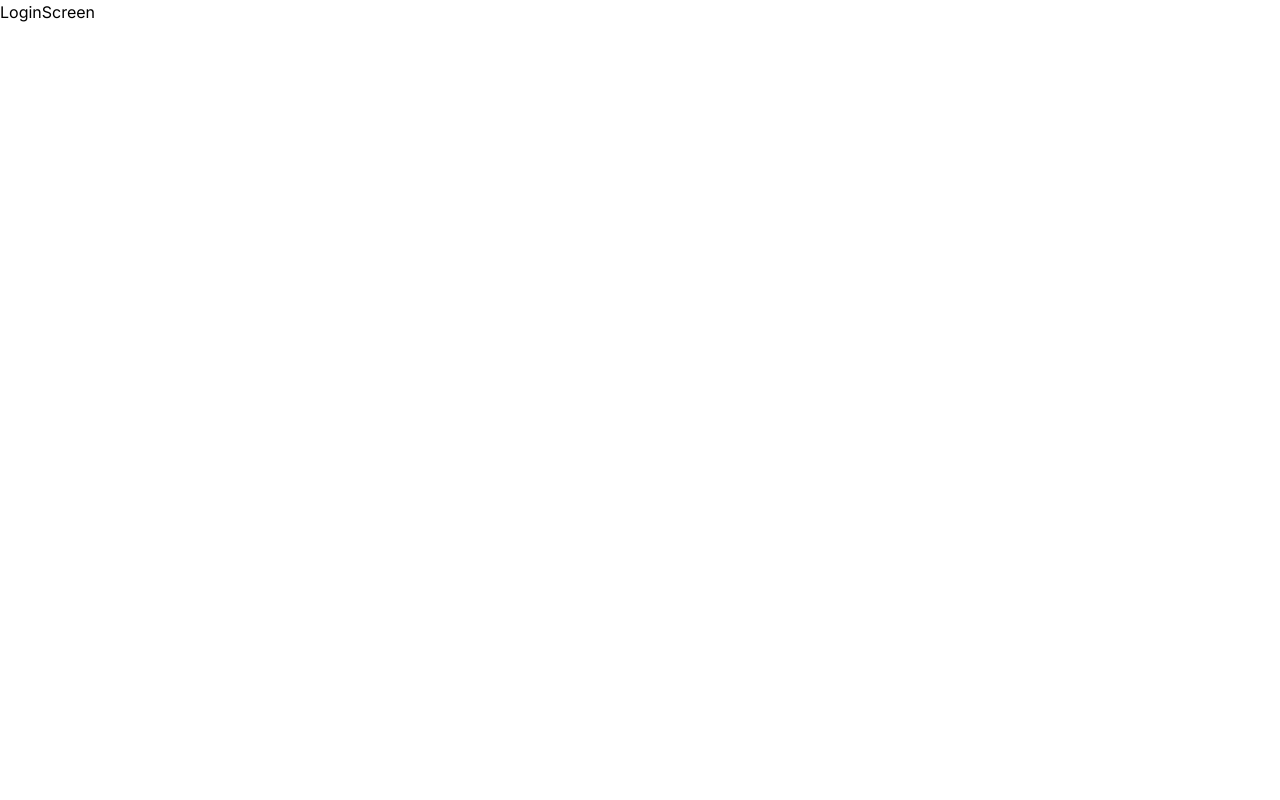
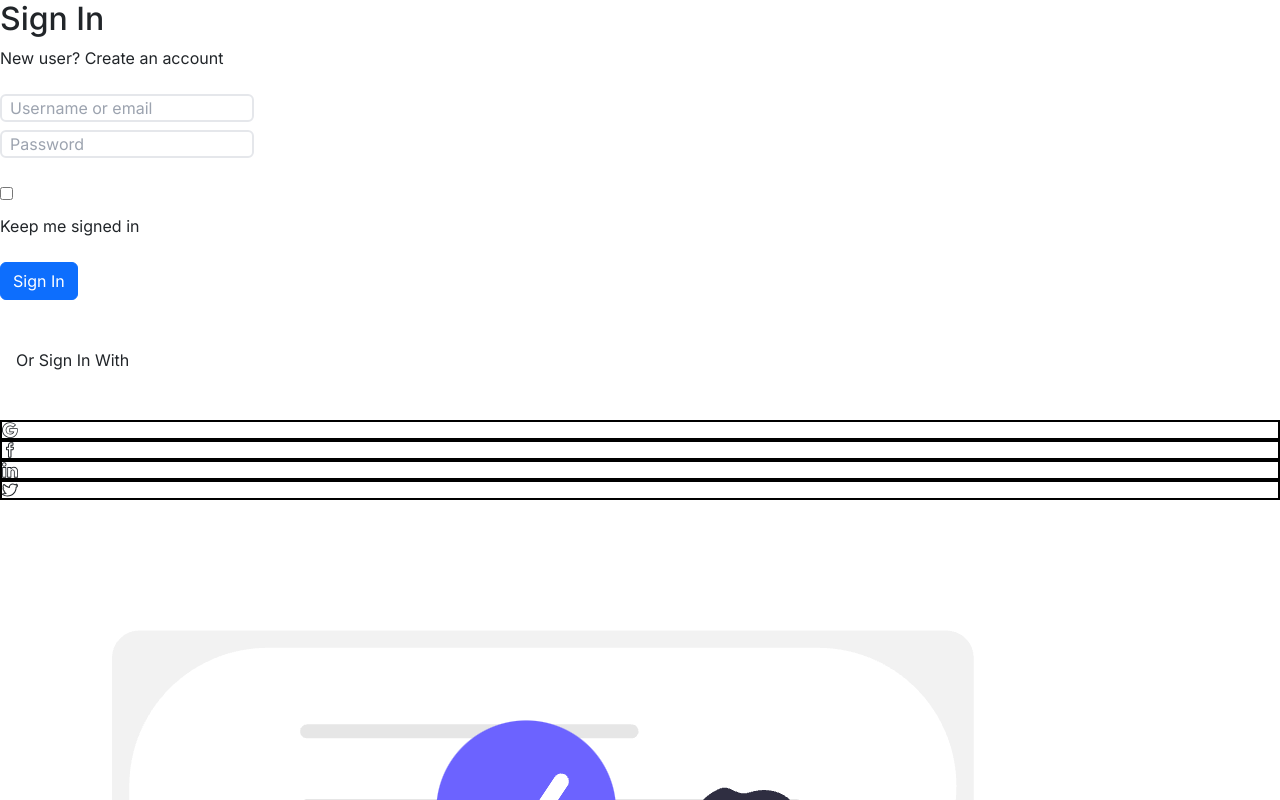
Before and after one commit to akshay-dev-3395/Timesworld-L1-MT, a Next.js app: page / in a window 1280 px wide. Shown: the top 800 px of the page. Built offline with nearby package versions, Linux system fonts and the light colour scheme.

Commit message:
login screen ui completed

```diff
--- a/package.json
+++ b/package.json
@@ -11,11 +11,16 @@
   "dependencies": {
     "@reduxjs/toolkit": "^2.5.0",
     "axios": "^1.7.9",
+    "bootstrap": "^5.3.3",
+    "clsx": "^2.1.1",
     "formik": "^2.4.6",
     "next": "15.1.5",
     "react": "^19.0.0",
+    "react-bootstrap": "^2.10.8",
     "react-dom": "^19.0.0",
+    "react-icons": "^5.4.0",
     "react-redux": "^9.2.0",
+    "tailwind-merge": "^2.6.0",
     "yup": "^1.6.1"
   },
   "devDependencies": {
--- a/src/app/globals.css
+++ b/src/app/globals.css
@@ -2,7 +2,15 @@
 @tailwind components;
 @tailwind utilities;
 
-* {
+body,
+h1,
+h2,
+h3,
+p,
+ul,
+ol,
+li {
   margin: 0;
   padding: 0;
+  list-style: none;
 }
--- a/src/app/layout.tsx
+++ b/src/app/layout.tsx
@@ -2,6 +2,7 @@ import type { Metadata } from "next";
 import { Inter } from "next/font/google";
 import "./globals.css";
 import StoreProvider from "@/store/StoreProvider";
+import "bootstrap/dist/css/bootstrap.min.css";
 
 const inter = Inter({ subsets: ["latin"] });
 
@@ -17,6 +18,10 @@ export default function RootLayout({
 }>) {
   return (
     <html lang="en">
+      <meta
+        name="viewport"
+        content="width=device-width, initial-scale=1.0"
+      ></meta>
       <body className={`${inter.className} bg-white`}>
         <StoreProvider>{children}</StoreProvider>
       </body>
--- a/src/app/page.tsx
+++ b/src/app/page.tsx
@@ -1,7 +1,18 @@
+import LoginForm from "@/components/LoginScreenComponent/LoginForm";
+import Image from "next/image";
 import React from "react";
 
 const LoginScreen = () => {
-  return <div className="text-cyan-300">LoginScreen</div>;
+  return (
+    <div className="flex flex-row h-screen">
+      <div className="flex-1 flex justify-center items-center">
+        <LoginForm />
+      </div>
+      <div className="hidden lg:flex flex-1 justify-center items-center">
+        <img src="/login.png" alt="login image" className="h-3/5" />
+      </div>
+    </div>
+  );
 };
 
 export default LoginScreen;
--- /dev/null
+++ b/src/components/CommonComponent/ButtonComponent.tsx
@@ -0,0 +1,34 @@
+"use client";
+
+import React from "react";
+import Button from "react-bootstrap/Button";
+
+type Props = {
+  label: string;
+  onPress: () => void;
+  containerStyle?: string;
+  buttonStyle?: string;
+  variant?: string;
+};
+
+const ButtonComponent = (props: Props) => {
+  const {
+    label,
+    onPress,
+    containerStyle,
+    buttonStyle,
+    variant = "primary",
+  } = props;
+  return (
+    <div className={`${containerStyle}`}>
+      <Button
+        variant={variant}
+        className={`${buttonStyle} w-full h-14 rounded`}
+      >
+        {label}
+      </Button>
+    </div>
+  );
+};
+
+export default ButtonComponent;
--- /dev/null
+++ b/src/components/CommonComponent/InputComponent.tsx
@@ -0,0 +1,39 @@
+"use client";
+import { cn } from "@/hooks/utils";
+import React from "react";
+
+type Props = {
+  placeholder: string;
+  onChangeText: (text: string) => void;
+  containerStyle?: string;
+  inputStyle?: string;
+  name: string;
+  type?: string;
+};
+
+const InputComponent = (props: Props) => {
+  const {
+    placeholder,
+    onChangeText,
+    containerStyle,
+    inputStyle,
+    name,
+    type = "text",
+  } = props;
+  return (
+    <div className={cn(`my-2`, containerStyle)}>
+      <input
+        placeholder={placeholder}
+        name={name}
+        className={cn(
+          `w-full h-14 border-2 border-gray-200 rounded px-2`,
+          inputStyle
+        )}
+        onChange={(event) => onChangeText(event.target.value)}
+        type={type}
+      />
+    </div>
+  );
+};
+
+export default InputComponent;
--- /dev/null
+++ b/src/components/LoginScreenComponent/LoginForm.tsx
@@ -0,0 +1,50 @@
+"use client";
+import React from "react";
+import InputComponent from "../CommonComponent/InputComponent";
+import ButtonComponent from "../CommonComponent/ButtonComponent";
+import SocialMediaSection from "./SocialMediaSection";
+
+type Props = {};
+
+const LoginForm = (props: Props) => {
+  return (
+    <div className="w-3/4">
+      <h2 className="text-4xl text-slate-900">Sign In</h2>
+      <p className="text-slate-900 text-lg mb-4">
+        New user?{" "}
+        <span className="cursor-pointer text-blue-600"> Create an account</span>
+      </p>
+      <InputComponent
+        name="user_name"
+        placeholder="Username or email"
+        onChangeText={() => {}}
+      />
+      <InputComponent
+        name="password"
+        placeholder="Password"
+        onChangeText={() => {}}
+        type="password"
+      />
+      <div className="flex-row flex items-center gap-2 my-4">
+        <InputComponent
+          name="check"
+          placeholder=""
+          onChangeText={() => {}}
+          type="checkbox"
+          inputStyle="h-6 w-6"
+        />
+        <p className="text-slate-900 text-lg m-0 p-0">Keep me signed in</p>
+      </div>
+      <ButtonComponent label="Sign In" onPress={() => {}} />
+
+      <div className="flex flex-row items-center my-5">
+        <div className="flex-1 h-1 bg-slate-600" />
+        <p className="text-slate-900 text-lg px-3 m-0 ">Or Sign In With</p>
+        <div className="flex-1 h-1 bg-slate-600" />
+      </div>
+      <SocialMediaSection />
+    </div>
+  );
+};
+
+export default LoginForm;
--- /dev/null
+++ b/src/components/LoginScreenComponent/SocialMediaSection.tsx
@@ -0,0 +1,30 @@
+import React from "react";
+import {
+  SlSocialGoogle,
+  SlSocialFacebook,
+  SlSocialLinkedin,
+  SlSocialTwitter,
+} from "react-icons/sl";
+
+type Props = {};
+
+const SocialMediaSection = (props: Props) => {
+  return (
+    <div className="flex flex-row  justify-center gap-3">
+      <div className="h-12 w-12 border-black border-2 rounded-full items-center justify-center flex cursor-pointer">
+        <SlSocialGoogle className="h-5 w-5" />
+      </div>
+      <div className="h-12 w-12 border-black border-2 rounded-full items-center justify-center flex cursor-pointer">
+        <SlSocialFacebook className="h-5 w-5" />
+      </div>
+      <div className="h-12 w-12 border-black border-2 rounded-full items-center justify-center flex cursor-pointer">
+        <SlSocialLinkedin className="h-5 w-5" />
+      </div>
+      <div className="h-12 w-12 border-black border-2 rounded-full items-center justify-center flex cursor-pointer">
+        <SlSocialTwitter className="h-5 w-5" />
+      </div>
+    </div>
+  );
+};
+
+export default SocialMediaSection;
--- /dev/null
+++ b/src/hooks/utils.ts
@@ -0,0 +1,6 @@
+import clsx, { ClassValue } from "clsx";
+import { twMerge } from "tailwind-merge";
+
+export function cn(...inputs: ClassValue[]) {
+  return twMerge(clsx(inputs));
+}
```
Also changed, not shown: public/login.png (added), 1 other file (tests, documents, lock files or other folders).
